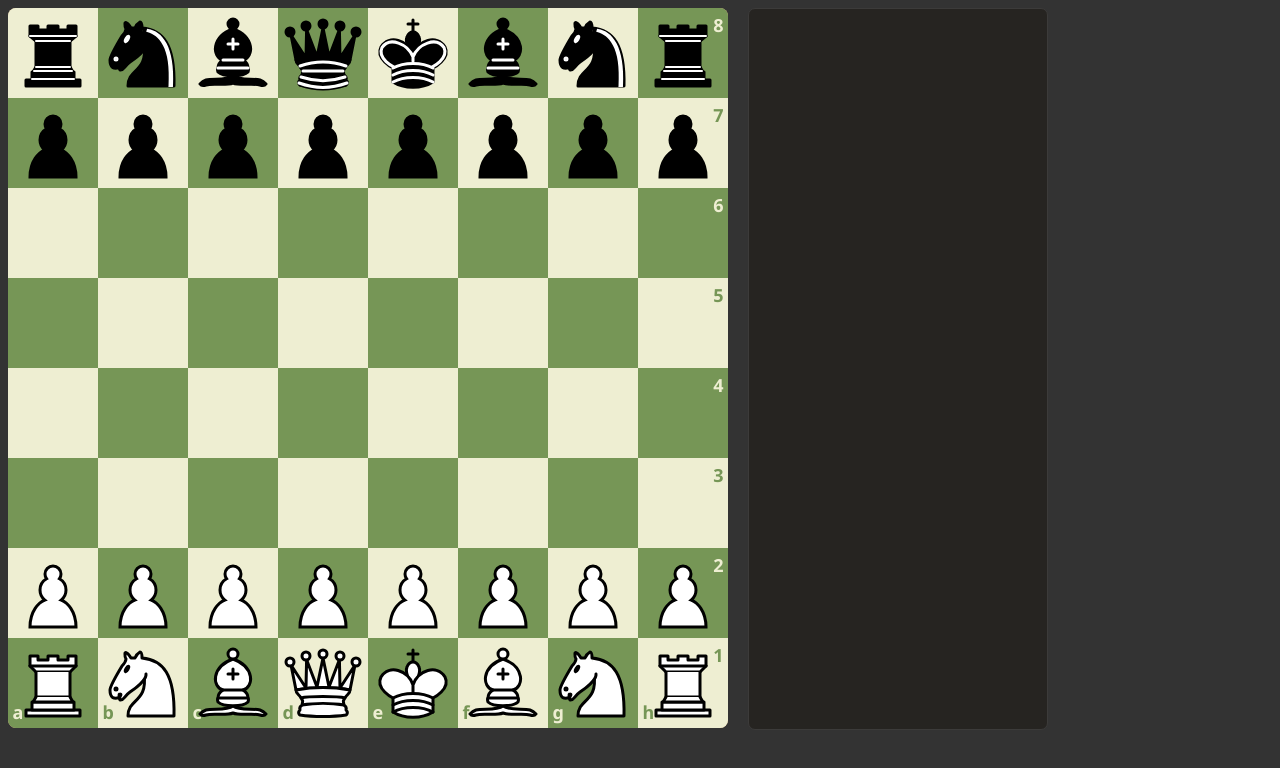
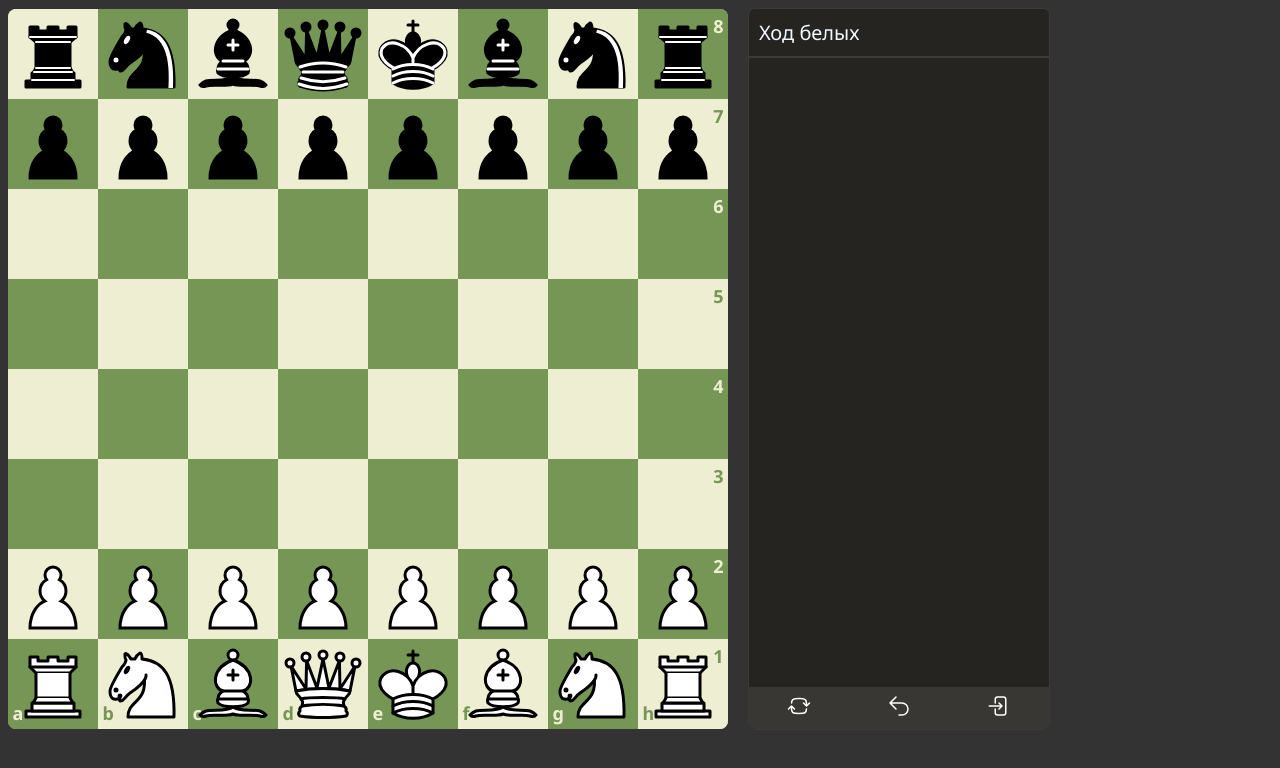
Before and after one commit to Roilin-Lab/chess-react-ts, a React (Vite) app: page / in a window 1280 px wide. Shown: the top 768 px of the page. Built offline with nearby package versions, Linux system fonts and the light colour scheme.

Commit message:
refactor update positions

```diff
--- a/src/chess/index.ts
+++ b/src/chess/index.ts
@@ -1,5 +1,4 @@
 export type {
-  SquareIdType,
   SquareType,
   PieceType,
   PositionsType,
--- a/src/chess/utils.ts
+++ b/src/chess/utils.ts
@@ -1,4 +1,4 @@
-import type { Move } from "chess.js";
+import type { Color, Move, PieceSymbol, Square } from "chess.js";
 import type { PieceType, PositionsType, SquareType } from "./types";
 
 export function indexesToSquareId(row: number, col: number): SquareType {
@@ -32,14 +32,46 @@ export function positionsFromFen(fen: string): PositionsType {
 
 export function replacePieceToUnicodeIcon(move: Move): string | null {
   const unicodeBlackPiece = {
-    k: '♔', q: '♕', r: '♖', n: '♘', b: '♗', p: '♙'
-  }
+    k: "♔",
+    q: "♕",
+    r: "♖",
+    n: "♘",
+    b: "♗",
+    p: "♙",
+  };
   const unicodeWhitePiece = {
-    k: '♚', q: '♛', r: '♜', n: '♞', b: '♝', p: '♟'
-  }
-  const piece = move.color === "w"
-    ? unicodeWhitePiece[move.piece]
-    : unicodeBlackPiece[move.piece];
+    k: "♚",
+    q: "♛",
+    r: "♜",
+    n: "♞",
+    b: "♝",
+    p: "♟",
+  };
+  const piece =
+    move.color === "w"
+      ? unicodeWhitePiece[move.piece]
+      : unicodeBlackPiece[move.piece];
 
   return move.san.replace(/^[KQRNB]/, piece);
-};
+}
+
+export function boardToPositions(
+  board: ({
+    square: Square;
+    type: PieceSymbol;
+    color: Color;
+  } | null)[][]
+): PositionsType {
+  const positions = {} as PositionsType;
+  board.map((row) => {
+    row.map((position) => {
+      if (position) {
+        positions[position.square] = {
+          type: position.type,
+          color: position.color,
+        };
+      }
+    });
+  });
+  return positions;
+}
--- a/src/components/ChessPanel/ChessPanel.tsx
+++ b/src/components/ChessPanel/ChessPanel.tsx
@@ -1,6 +1,6 @@
 import React from "react";
 
-import { useGameContext } from "../../contexts";
+import { useGameContext, useActionsContext } from "../../contexts";
 import HistoryList from "../ui/HistoryList";
 import styled from "styled-components";
 import { replacePieceToUnicodeIcon } from "../../chess/utils";
@@ -9,25 +9,59 @@ interface ChessPanelProps {}
 
 const PanelContainer = styled.div`
   position: relative;
+  display: flex;
+  flex-direction: column;
   width: 100%;
   height: 90vmin;
   max-width: 30rem;
   min-width: 25rem;
   flex: 1 1;
+  background-color: #262421;
+  border-radius: 0.7rem;
+  border: 1px solid #3c3b3a;
+  font-family: "Noto Sans", sans-serif;
+  overflow: hidden;
 
   @media (max-width: 576px) {
     max-width: none;
     max-height: 20rem;
   }
 `;
+const BoardInfo = styled.div`
+  font-size: 2rem;
+  padding: 1rem;
+  border-bottom: 2px solid #3c3b3a;
+`;
+const ActionsContainer = styled.div`
+  position: relative;
+  display: flex;
+`;
+const ActionButton = styled.button`
+  width: 100%;
+  background-color: #383734;
+  border: 0;
+  padding: 0.7rem 1rem;
+  color: #bababa;
+  font-family: Noto Sans, sans-serif;
+  font-weight: 600;
+
+  &:hover {
+    background-color: #535251;
+  }
+  &:active {
+    background-color: #777674;
+  }
+`;
 
 const ChessPanel: React.FC<ChessPanelProps> = ({}) => {
   const { chess } = useGameContext();
+  const { onReset, onUndo, onRightClick } = useActionsContext();
 
   let moveNumber = 1;
   return (
     <>
       <PanelContainer>
+        <BoardInfo>Ход {chess.turn() === "w" ? "белых" : "чёрных"}</BoardInfo>
         <HistoryList>
           {chess.history({ verbose: true }).map((move, index) => {
             const moveWithIcon = replacePieceToUnicodeIcon(move);
@@ -38,11 +72,62 @@ const ChessPanel: React.FC<ChessPanelProps> = ({}) => {
                     {moveNumber++}
                   </HistoryList.Index>
                 ) : null}
-                <HistoryList.Move key={move.san}>{moveWithIcon}</HistoryList.Move>
+                <HistoryList.Move key={move.san}>
+                  {moveWithIcon}
+                </HistoryList.Move>
               </>
             );
           })}
         </HistoryList>
+        <ActionsContainer>
+          <ActionButton title="Перевернуть доску" onClick={onRightClick}>
+            <svg
+              xmlns="http://www.w3.org/2000/svg"
+              viewBox="0 0 24 24"
+              fill="white"
+              height="24"
+              width="24"
+              className="size-6"
+            >
+              <path
+
+                fillRule="evenodd"
+                d="M12 5.25c1.213 0 2.415.046 3.605.135a3.256 3.256 0 0 1 3.01 3.01c.044.583.077 1.17.1 1.759L17.03 8.47a.75.75 0 1 0-1.06 1.06l3 3a.75.75 0 0 0 1.06 0l3-3a.75.75 0 0 0-1.06-1.06l-1.752 1.751c-.023-.65-.06-1.296-.108-1.939a4.756 4.756 0 0 0-4.392-4.392 49.422 49.422 0 0 0-7.436 0A4.756 4.756 0 0 0 3.89 8.282c-.017.224-.033.447-.046.672a.75.75 0 1 0 1.497.092c.013-.217.028-.434.044-.651a3.256 3.256 0 0 1 3.01-3.01c1.19-.09 2.392-.135 3.605-.135Zm-6.97 6.22a.75.75 0 0 0-1.06 0l-3 3a.75.75 0 1 0 1.06 1.06l1.752-1.751c.023.65.06 1.296.108 1.939a4.756 4.756 0 0 0 4.392 4.392 49.413 49.413 0 0 0 7.436 0 4.756 4.756 0 0 0 4.392-4.392c.017-.223.032-.447.046-.672a.75.75 0 0 0-1.497-.092c-.013.217-.028.434-.044.651a3.256 3.256 0 0 1-3.01 3.01 47.953 47.953 0 0 1-7.21 0 3.256 3.256 0 0 1-3.01-3.01 47.759 47.759 0 0 1-.1-1.759L6.97 15.53a.75.75 0 0 0 1.06-1.06l-3-3Z"
+                clipRule="evenodd"
+              />
+            </svg>
+          </ActionButton>
+          <ActionButton title="Отменить ход" onClick={onUndo}>
+            <svg
+              xmlns="http://www.w3.org/2000/svg"
+              viewBox="0 0 24 24"
+              fill="white"
+              height="24"
+              width="24"
+            >
+              <path
+                fillRule="evenodd"
+                d="M9.53 2.47a.75.75 0 0 1 0 1.06L4.81 8.25H15a6.75 6.75 0 0 1 0 13.5h-3a.75.75 0 0 1 0-1.5h3a5.25 5.25 0 1 0 0-10.5H4.81l4.72 4.72a.75.75 0 1 1-1.06 1.06l-6-6a.75.75 0 0 1 0-1.06l6-6a.75.75 0 0 1 1.06 0Z"
+                clipRule="evenodd"
+              />
+            </svg>
+          </ActionButton>
+          <ActionButton title="Начать заново" onClick={onReset}>
+            <svg
+              xmlns="http://www.w3.org/2000/svg"
+              viewBox="0 0 24 24"
+              fill="white"
+              height="24"
+              width="24"
+            >
+              <path
+                fillRule="evenodd"
+                d="M16.5 3.75a1.5 1.5 0 0 1 1.5 1.5v13.5a1.5 1.5 0 0 1-1.5 1.5h-6a1.5 1.5 0 0 1-1.5-1.5V15a.75.75 0 0 0-1.5 0v3.75a3 3 0 0 0 3 3h6a3 3 0 0 0 3-3V5.25a3 3 0 0 0-3-3h-6a3 3 0 0 0-3 3V9A.75.75 0 1 0 9 9V5.25a1.5 1.5 0 0 1 1.5-1.5h6Zm-5.03 4.72a.75.75 0 0 0 0 1.06l1.72 1.72H2.25a.75.75 0 0 0 0 1.5h10.94l-1.72 1.72a.75.75 0 1 0 1.06 1.06l3-3a.75.75 0 0 0 0-1.06l-3-3a.75.75 0 0 0-1.06 0Z"
+                clipRule="evenodd"
+              />
+            </svg>
+          </ActionButton>
+        </ActionsContainer>
       </PanelContainer>
     </>
   );
--- a/src/components/ui/HistoryList.tsx
+++ b/src/components/ui/HistoryList.tsx
@@ -15,10 +15,7 @@ const ListWrapper = styled.div`
   scrollbar-gutter: stable;
   scrollbar-width: thin;
   scrollbar-color: darkgray transparent;
-  background-color: #262421;
-  border-radius: 0.7rem;
-  border: 1px solid #3c3b3a;
-  font-family: "Noto Sans", sans-serif;
+
   font-size: 2.2rem;
 
   @media (max-width: 576px) {
--- a/src/contexts/ActionsContext.ts
+++ b/src/contexts/ActionsContext.ts
@@ -9,6 +9,8 @@ export type ActionsContextType = {
   onMove: (event: MouseEvent, square: SquareType) => void;
   onRightClick: (event: MouseEvent) => void;
   onSelect: (event: MouseEvent, square: SquareType) => void;
+  onReset: () => void;
+  onUndo: () => void;
 };
 
 export const ActionsContext = createContext<ActionsContextType | null>(null);
--- a/src/contexts/BoardContext.ts
+++ b/src/contexts/BoardContext.ts
@@ -3,7 +3,7 @@ import {
   useContext,
   type MouseEvent,
 } from "react";
-import { type SquareType, type Color, type SquareIdType } from "../chess";
+import { type SquareType, type Color } from "../chess";
 
 export type BoardContextType = {
   board: SquareType[][];
--- a/src/contexts/ChessboardProvider.tsx
+++ b/src/contexts/ChessboardProvider.tsx
@@ -15,7 +15,7 @@ import {
   type PositionsType,
   type SquareType,
 } from "../chess";
-import { positionsFromFen } from "../chess/utils";
+import { boardToPositions, positionsFromFen } from "../chess/utils";
 import { Chess, type Move, type Square } from "chess.js";
 
 interface ChessboardProviderProps extends PropsWithChildren {}
@@ -46,18 +46,11 @@ export const ChessboardProvider: FC<ChessboardProviderProps> = ({
   const onMove = useCallback(
     (e: MouseEvent, square: SquareType) => {
       const move = avalibleSquare.find((move) => move.to === square);
-      console.log(avalibleSquare);
       if (move) {
-        setPositions((prevPositions) => {
-          const newPos = { ...prevPositions };
-          newPos[square] = { type: move.piece, color: move.color };
-          delete newPos[move.from];
-
-          return { ...newPos };
-        });
+        chess.move({ from: move.from, to: move.to });
+        setPositions(boardToPositions(chess.board()));
         setSelected(null);
         setAvalibleSquare([]);
-        chess.move({ from: move.from, to: move.to });
       }
     },
     [positions, selected, avalibleSquare]
@@ -74,6 +67,16 @@ export const ChessboardProvider: FC<ChessboardProviderProps> = ({
     }
   }, []);
 
+  const onReset = useCallback(() => {
+    chess.reset();
+    setPositions(boardToPositions(chess.board()));
+  }, []);
+
+  const onUndo = useCallback(() => {
+    chess.undo();
+    setPositions(boardToPositions(chess.board()));
+  }, []);
+
   const boardValue: BoardContextType = useMemo(
     () => ({
       board: board,
@@ -86,6 +89,8 @@ export const ChessboardProvider: FC<ChessboardProviderProps> = ({
       onRightClick,
       onMove,
       onSelect,
+      onReset,
+      onUndo
     }),
     [onMove, onSelect, onRightClick]
   );
--- a/src/contexts/index.ts
+++ b/src/contexts/index.ts
@@ -1,3 +1,4 @@
 export { useGameContext } from "./GameContext";
 export { useBoardContext } from "./BoardContext";
+export { useActionsContext } from "./ActionsContext";
 export { ChessboardProvider } from "./ChessboardProvider";
```
